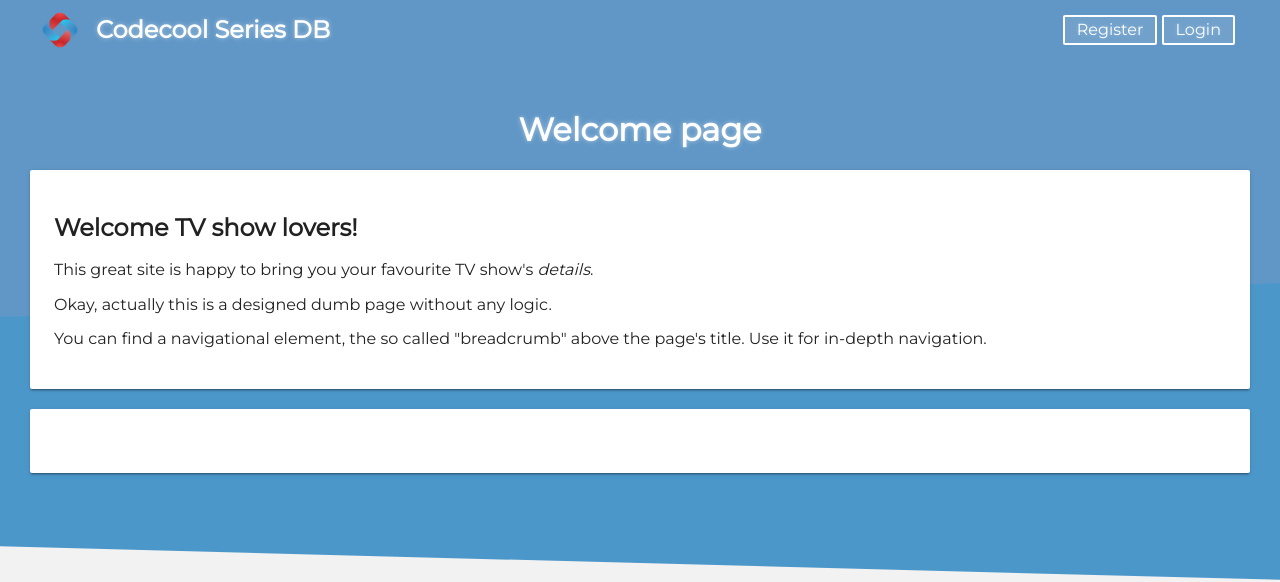
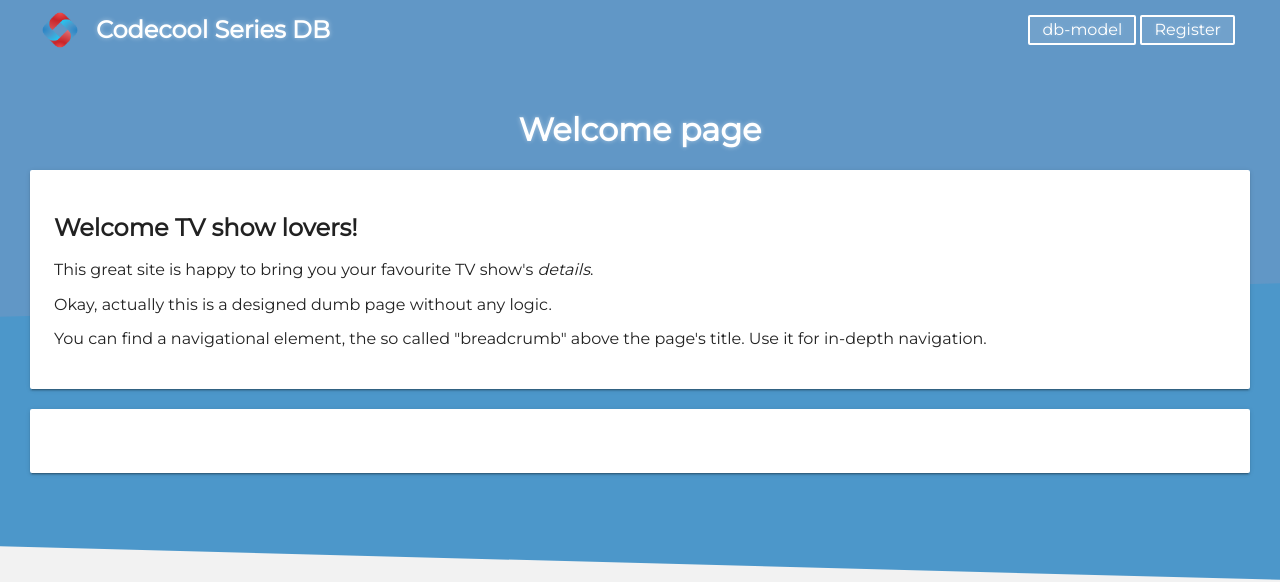
Before and after one commit to CsabaToth70/codecool-series, a Flask app: page / in a window 1280 px wide. Shown: the top 582 px of the page. Run offline with Flask 2, Linux system fonts and the light colour scheme; data that the repository does not hold is empty; some libraries are stand-ins or nearby versions.

Commit message:
add satelit icon

```diff
--- a/templates/index.html
+++ b/templates/index.html
@@ -28,6 +28,7 @@
 
     <!-- page specific styling -->
     <link rel="stylesheet" href="{{ url_for('static', filename='style/detailed-view.css') }}">
+    <link rel="icon" href="{{url_for('static', filename='assets/satelit.png')}}">
 </head>
 
 <body>
@@ -36,8 +37,8 @@
         <img id="header-logo" src="{{ url_for('static', filename='assets/codecool-logo.png') }}" alt="Codecool Logo">
         <span id="header-title" class="title">Codecool Series DB</span>
         <div id="header-auth">
+            <button type="button" id="db-model">db-model</button>
             <button type="button" id="bt-register">Register</button>
-            <button type="button" id="bt-login">Login</button>
         </div>
     </header>
     <section>
```
